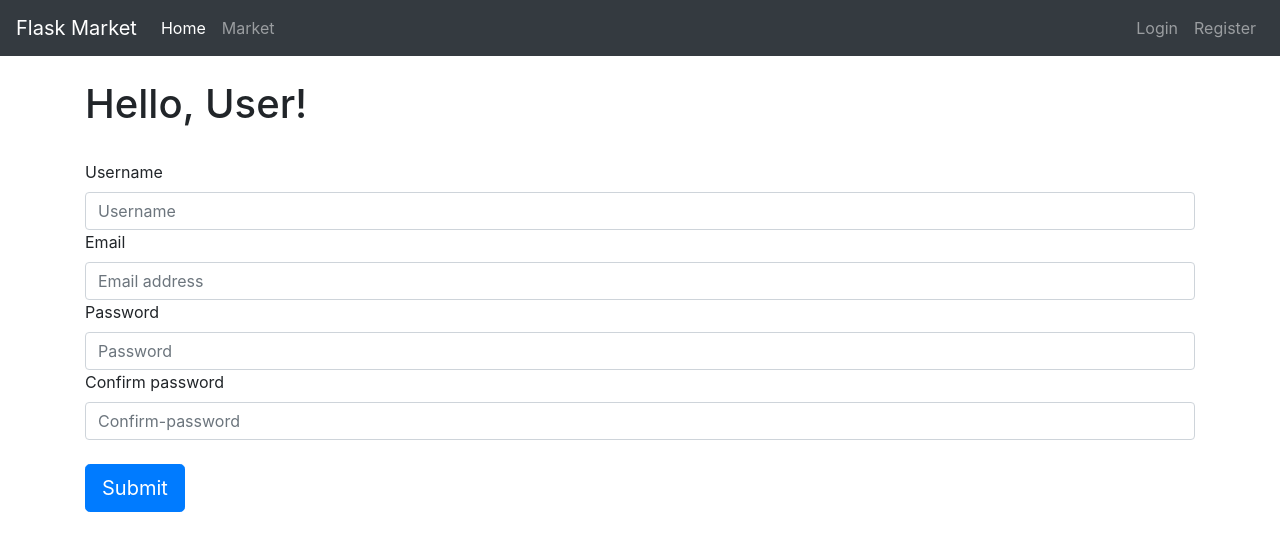
After one commit to AnandC7github/simple_python_flask_app, a Flask app: page /register in a window 1280 px wide. The commit adds this page. Shown: the top 551 px of the page. Run offline with Flask 3, Linux system fonts and the light colour scheme.

Commit message:
registration form template and route added -- dependency flask-wtf, wtforms

```diff
--- a/app.py
+++ b/app.py
@@ -7,6 +7,8 @@ from market import app
 if __name__ == "__main__":
 
     # with app.app_context():
+        # # drop the database tables
+        # db.drop_all()
         # create database and table
         # db.create_all()
 
--- a/market/__init__.py
+++ b/market/__init__.py
@@ -8,6 +8,8 @@ from flask_sqlalchemy import SQLAlchemy
 
 app = Flask(__name__)
 app.config['SQLALCHEMY_DATABASE_URI'] = 'sqlite:///market.db'
+app.config['SECRET_KEY'] = '083fd1de6e125667b4d972b4'  # os.urandom(12).hex()
+
 db = SQLAlchemy(app)
 
 
--- /dev/null
+++ b/market/forms.py
@@ -0,0 +1,13 @@
+'''Flask form for user registration'''
+from flask_wtf import FlaskForm
+from wtforms import StringField, IntegerField, PasswordField, SubmitField
+
+
+class Form(FlaskForm):
+    '''User Registration | Sign-in and Sign-up'''
+    username = StringField(label='Username', description="Username")
+    email = StringField(label='Email', description="Email address")
+    password = StringField(label='Password', description="Password")
+    confirm_password = StringField(
+        label='Confirm password', description="Confirm password")
+    submit = SubmitField(label='Submit')
--- a/market/model.py
+++ b/market/model.py
@@ -6,7 +6,7 @@ class User(db.Model):
     """Database table for USERS"""
     id = db.Column(db.Integer, primary_key=True)
     username = db.Column(db.String(30), nullable=False)
-    email = db.Column(db.String(60), nullable=False)
+    email = db.Column(db.String(60), nullable=False, unique=True)
     password = db.Column(db.String(60), nullable=False)
     budget = db.Column(db.Integer(), nullable=False, default=1000)
     items = db.relationship("Item", backref='owned_user', lazy=True)
--- a/market/routes.py
+++ b/market/routes.py
@@ -1,7 +1,9 @@
+'''App routes'''
 from flask import render_template
 
 from market import app
 from market.model import Item
+from market.forms import Form
 
 
 @app.route("/")
@@ -17,7 +19,7 @@ def market():
     # items: list[dict] = [
     #     {'id': 1, 'name': 'Phone', 'barcode': '893212299897', 'price': 500},
     #     {'id': 2, 'name': 'Laptop', 'barcode': '123985473165', 'price': 900},
-    #     {'id': 3, 'name': 'Keyboard', 'barcode': '231985128446', 'price': 150}
+    #     {'id': 3, 'name': 'Mobile', 'barcode': '231985128446', 'price': 150}
     # ]
     items = Item.query.all()
     return render_template("market.html", items=items)
@@ -27,3 +29,10 @@ def market():
 # def about(user: str = 'user'):
 #     "hello user | DYNAMIC ROUTE"
 #     return f"hello {user}"
+
+
+@app.route('/register')
+def register_form():
+    '''user registration route'''
+    form = Form()
+    return render_template('register.html', form=form)
--- a/market/templates/base.html
+++ b/market/templates/base.html
@@ -45,7 +45,7 @@
             <a class="nav-link" href="#">Login</a>
           </li>
           <li class="nav-item">
-            <a class="nav-link" href="#">Register</a>
+            <a class="nav-link" href="/register">Register</a>
           </li>
         </ul>
       </div>
--- /dev/null
+++ b/market/templates/register.html
@@ -0,0 +1,44 @@
+{% extends 'base.html' %}
+
+<!-- title -->
+{% block title %} Registration page {% endblock %}
+
+<!-- Content -->
+{% block content %}
+
+<div class="container">
+  <br />
+  <h1>Hello, User!</h1>
+  <br />
+
+  <form action="#" class="form-register" , method="POST">
+    <!-- label: username -->
+    {{form.username.label}}
+    <!-- Input field -->
+    {{form.username(class='form-control', placeholder='Username')}}
+
+    <!-- label: email -->
+    {{form.email.label}}
+    <!-- Input field -->
+    {{form.email(class='form-control', placeholder='Email address')}}
+
+    <!-- label: password -->
+    {{form.password.label}}
+    <!-- Input field -->
+    {{form.password(class='form-control', placeholder='Password')}}
+
+    <!-- label: confirm_password -->
+    {{form.confirm_password.label}}
+    <!-- Input field -->
+    {{form.confirm_password( class='form-control',
+    placeholder='Confirm-password')}}
+
+    <!-- label: submit -->
+    <!-- {{form.submit.label}} -->
+    <br />
+    <!-- Input field -->
+    {{form.submit(class='btn btn-lg btn-primary', placeholder='Submit')}}
+  </form>
+  <br />
+</div>
+{% endblock %}
```
Also changed, not shown: instance/market.db.
